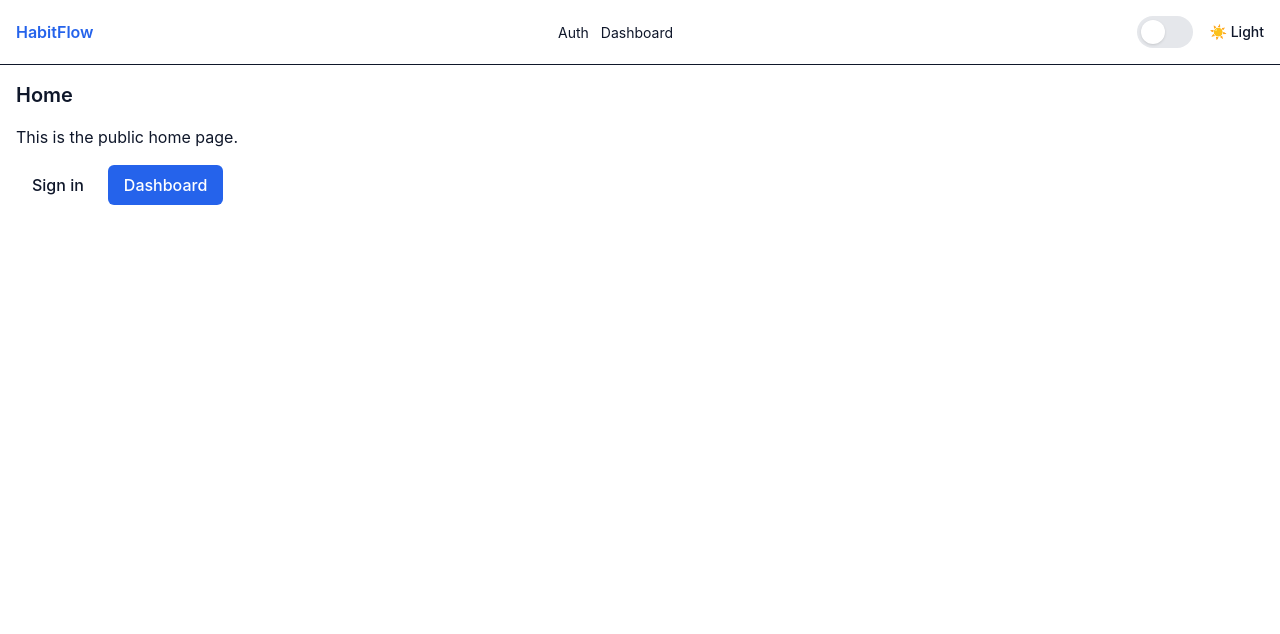
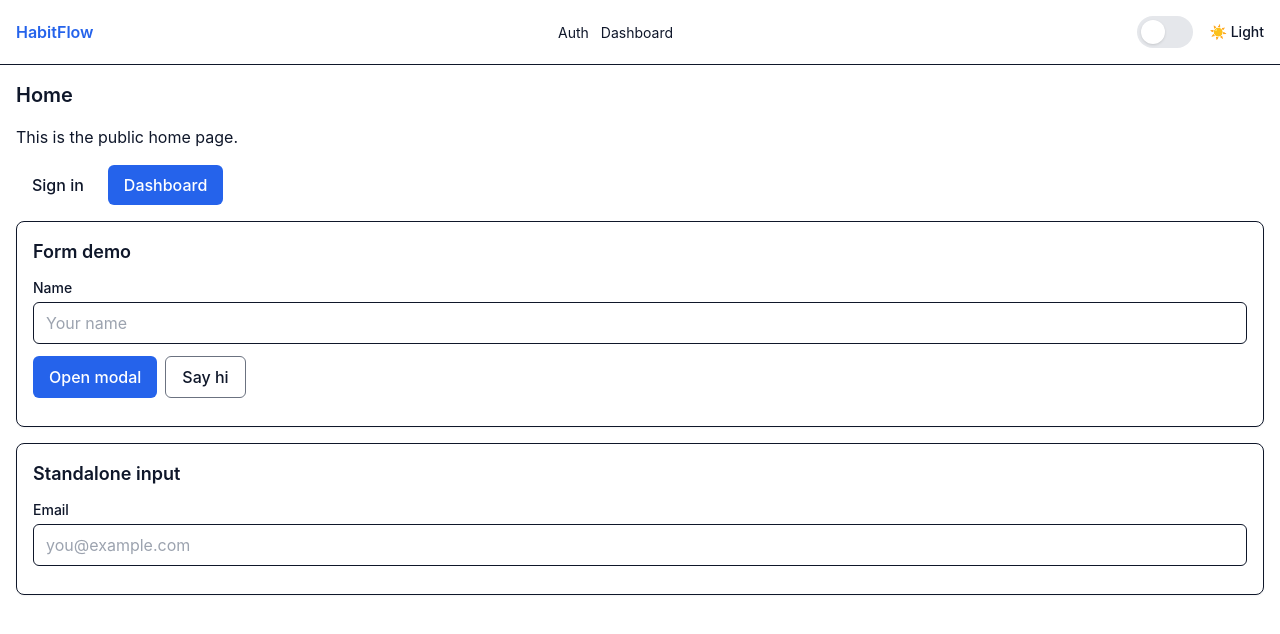
Before and after one commit to darlanRaimundo/HabitFlow, a React (Vite) app in the folder frontend/: page / in a window 1280 px wide. Shown: the top 634 px of the page. Built offline with nearby package versions, Linux system fonts and the light colour scheme.

Commit message:
feat: implement routing for main pages and enhance Home component with form functionality and modal support

```diff
--- a/frontend/src/App.tsx
+++ b/frontend/src/App.tsx
@@ -1,75 +1,46 @@
 import React from 'react';
+import { Routes, Route, Link } from 'react-router-dom';
+import { useTheme } from './app/theme/ThemeProvider';
 import Switch from './app/components/Switch';
-import { useTheme } from './app/theme/ThemeProvider';
-import Card from './app/components/Card';
-import Input from './app/components/Input';
-import Modal from './app/components/Modal';
-import Button from './app/components/Button';
-import { useState } from 'react';
+import Home from './pages/Home';
+import Auth from './pages/Auth';
+import Dashboard from './pages/Dashboard';
+import Habit from './pages/Habit';
 
 export default function App() {
   const { resolved, setTheme } = useTheme();
 
-  const [modalOpen, setModalOpen] = useState(false);
-  const [name, setName] = useState('');
-
   return (
-    <div className="min-h-screen flex items-center justify-center bg-gray-50 dark:bg-gray-900 transition-colors">
-      <main className="max-w-2xl w-full bg-white dark:bg-gray-800 shadow-md rounded-lg p-8 transition-colors">
-        <div className="flex items-center justify-between mb-4">
-          <h1 className="text-2xl font-bold">HabitFlow</h1>
+    <div>
+      <header className="p-4 border-b border-[color:var(--color-muted)/0.08] mb-4">
+        <nav className="container mx-auto flex items-center justify-between">
+          <Link to="/" className="font-semibold text-[var(--color-primary)]">
+            HabitFlow
+          </Link>
+          <div className="space-x-3">
+            <Link to="/auth" className="text-sm">
+              Auth
+            </Link>
+            <Link to="/dashboard" className="text-sm">
+              Dashboard
+            </Link>
+          </div>
           <Switch
             checked={resolved === 'dark'}
             onChange={(v) => setTheme(v ? 'dark' : 'light')}
             label={resolved === 'dark' ? '🌙 Dark' : '☀️ Light'}
             aria-label="Toggle theme"
           />
-        </div>
-        <div className="space-y-4">
-          <p className="text-gray-600 dark:text-gray-300">
-            Welcome to your Vite + React + TypeScript app. Tailwind is configured.
-          </p>
+        </nav>
+      </header>
 
-          <Card title="Form demo">
-            <div className="space-y-3">
-              <Input
-                label="Name"
-                placeholder="Your name"
-                value={name}
-                onChange={(e) => setName(e.target.value)}
-              />
-              <div className="flex gap-2">
-                <Button onClick={() => setModalOpen(true)}>Open modal</Button>
-                <Button variant="secondary" onClick={() => alert(`Hello ${name || 'stranger'}`)}>
-                  Say hi
-                </Button>
-              </div>
-            </div>
-          </Card>
-
-          <Card title="Standalone input">
-            <Input label="Email" placeholder="you@example.com" />
-          </Card>
-
-          <Modal open={modalOpen} onClose={() => setModalOpen(false)} title="Example modal">
-            <p className="mb-4">
-              This is a demo modal. Your name is: <strong>{name || '—'}</strong>
-            </p>
-            <div className="flex justify-end gap-2">
-              <Button variant="ghost" onClick={() => setModalOpen(false)}>
-                Close
-              </Button>
-              <Button
-                onClick={() => {
-                  setModalOpen(false);
-                  alert('Saved');
-                }}
-              >
-                Save
-              </Button>
-            </div>
-          </Modal>
-        </div>
+      <main className="container mx-auto px-4">
+        <Routes>
+          <Route path="/" element={<Home />} />
+          <Route path="/auth" element={<Auth />} />
+          <Route path="/dashboard" element={<Dashboard />} />
+          <Route path="/habit/:id" element={<Habit />} />
+        </Routes>
       </main>
     </div>
   );
--- a/frontend/src/main.tsx
+++ b/frontend/src/main.tsx
@@ -1,54 +1,11 @@
 import React from 'react';
 import { createRoot } from 'react-dom/client';
 import './style.css';
-import { ThemeProvider, useTheme } from './app/theme/ThemeProvider';
-import { BrowserRouter, Routes, Route, Link } from 'react-router-dom';
-import Home from './pages/Home';
-import Auth from './pages/Auth';
-import Dashboard from './pages/Dashboard';
-import Habit from './pages/Habit';
-import Switch from './app/components/Switch';
+import { ThemeProvider } from './app/theme/ThemeProvider';
+import { BrowserRouter } from 'react-router-dom';
+import App from './App';
 
 const el = document.getElementById('root')!;
-
-function App() {
-  const { resolved, setTheme } = useTheme();
-
-  return (
-    <div>
-      <header className="p-4 border-b border-[color:var(--color-muted)/0.08] mb-4">
-        <nav className="container mx-auto flex items-center justify-between">
-          <Link to="/" className="font-semibold text-[var(--color-primary)]">
-            HabitFlow
-          </Link>
-          <div className="space-x-3">
-            <Link to="/auth" className="text-sm">
-              Auth
-            </Link>
-            <Link to="/dashboard" className="text-sm">
-              Dashboard
-            </Link>
-          </div>
-          <Switch
-            checked={resolved === 'dark'}
-            onChange={(v) => setTheme(v ? 'dark' : 'light')}
-            label={resolved === 'dark' ? '🌙 Dark' : '☀️ Light'}
-            aria-label="Toggle theme"
-          />
-        </nav>
-      </header>
-
-      <main className="container mx-auto px-4">
-        <Routes>
-          <Route path="/" element={<Home />} />
-          <Route path="/auth" element={<Auth />} />
-          <Route path="/dashboard" element={<Dashboard />} />
-          <Route path="/habit/:id" element={<Habit />} />
-        </Routes>
-      </main>
-    </div>
-  );
-}
 
 createRoot(el).render(
   <React.StrictMode>
--- a/frontend/src/pages/Home.tsx
+++ b/frontend/src/pages/Home.tsx
@@ -1,9 +1,14 @@
-import React from 'react';
+import React, { useState } from 'react';
 import { useNavigate } from 'react-router-dom';
 import Button from '../app/components/Button';
+import Card from '../app/components/Card';
+import Input from '../app/components/Input';
+import Modal from '../app/components/Modal';
 
 export default function Home() {
   const navigate = useNavigate();
+  const [modalOpen, setModalOpen] = useState(false);
+  const [name, setName] = useState('');
 
   return (
     <div className="space-y-4">
@@ -15,6 +20,46 @@ export default function Home() {
         </Button>
         <Button onClick={() => navigate('/dashboard')}>Dashboard</Button>
       </div>
+
+      <Card title="Form demo">
+        <div className="space-y-3">
+          <Input
+            label="Name"
+            placeholder="Your name"
+            value={name}
+            onChange={(e) => setName(e.target.value)}
+          />
+          <div className="flex gap-2">
+            <Button onClick={() => setModalOpen(true)}>Open modal</Button>
+            <Button variant="secondary" onClick={() => alert(`Hello ${name || 'stranger'}`)}>
+              Say hi
+            </Button>
+          </div>
+        </div>
+      </Card>
+
+      <Card title="Standalone input">
+        <Input label="Email" placeholder="you@example.com" />
+      </Card>
+
+      <Modal open={modalOpen} onClose={() => setModalOpen(false)} title="Example modal">
+        <p className="mb-4">
+          This is a demo modal. Your name is: <strong>{name || '—'}</strong>
+        </p>
+        <div className="flex justify-end gap-2">
+          <Button variant="ghost" onClick={() => setModalOpen(false)}>
+            Close
+          </Button>
+          <Button
+            onClick={() => {
+              setModalOpen(false);
+              alert('Saved');
+            }}
+          >
+            Save
+          </Button>
+        </div>
+      </Modal>
     </div>
   );
 }
```
